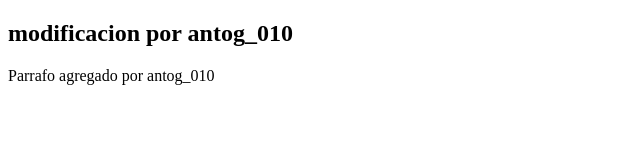
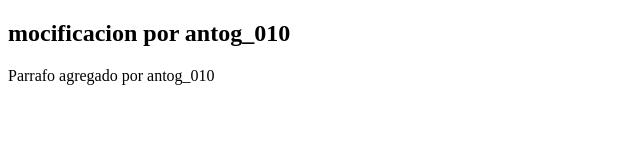
Before and after one commit to antonellagambarte/pruebaproyectogit, a plain HTML site: page about.html in a window 1280 px wide. Shown: the full height of the page, 0-640 px from the left. Drawn offline with Linux system fonts and the light colour scheme.

Commit message:
Revert "fix(pruebaproyectogit): correcion sobre titulo en about y contacto"
This reverts commit fb2d158201b63b32e2f683fe8f30d7054e7ec078.

```diff
--- a/about.html
+++ b/about.html
@@ -9,7 +9,7 @@
 </head>
 
 <body>
-    <h2>modificacion por antog_010</h2>
+    <h2>mocificacion por antog_010</h2>
     <p>Parrafo agregado por antog_010</p>
 </body>
 
```
Also changed, not shown: contacto.html (+1 -1 lines).
